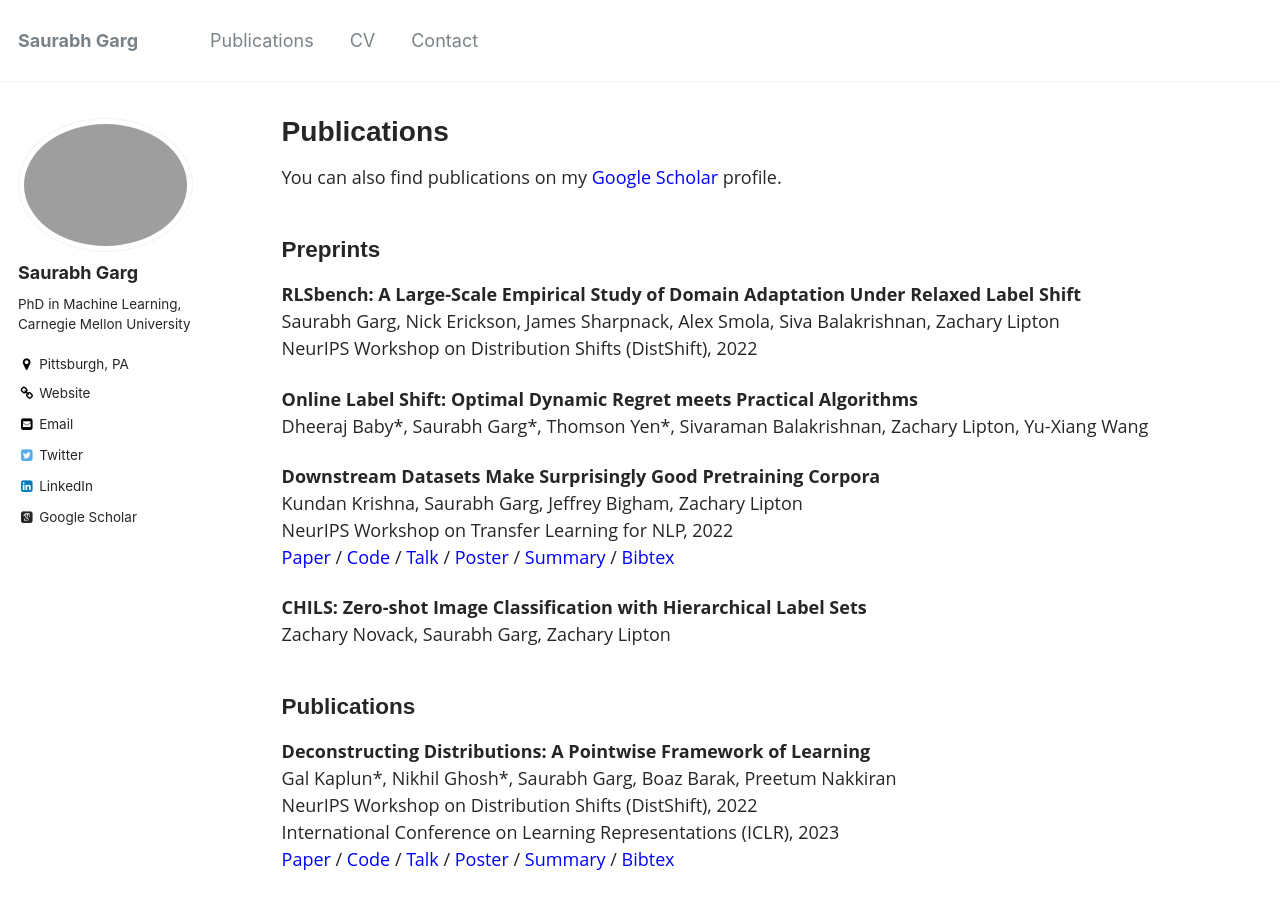
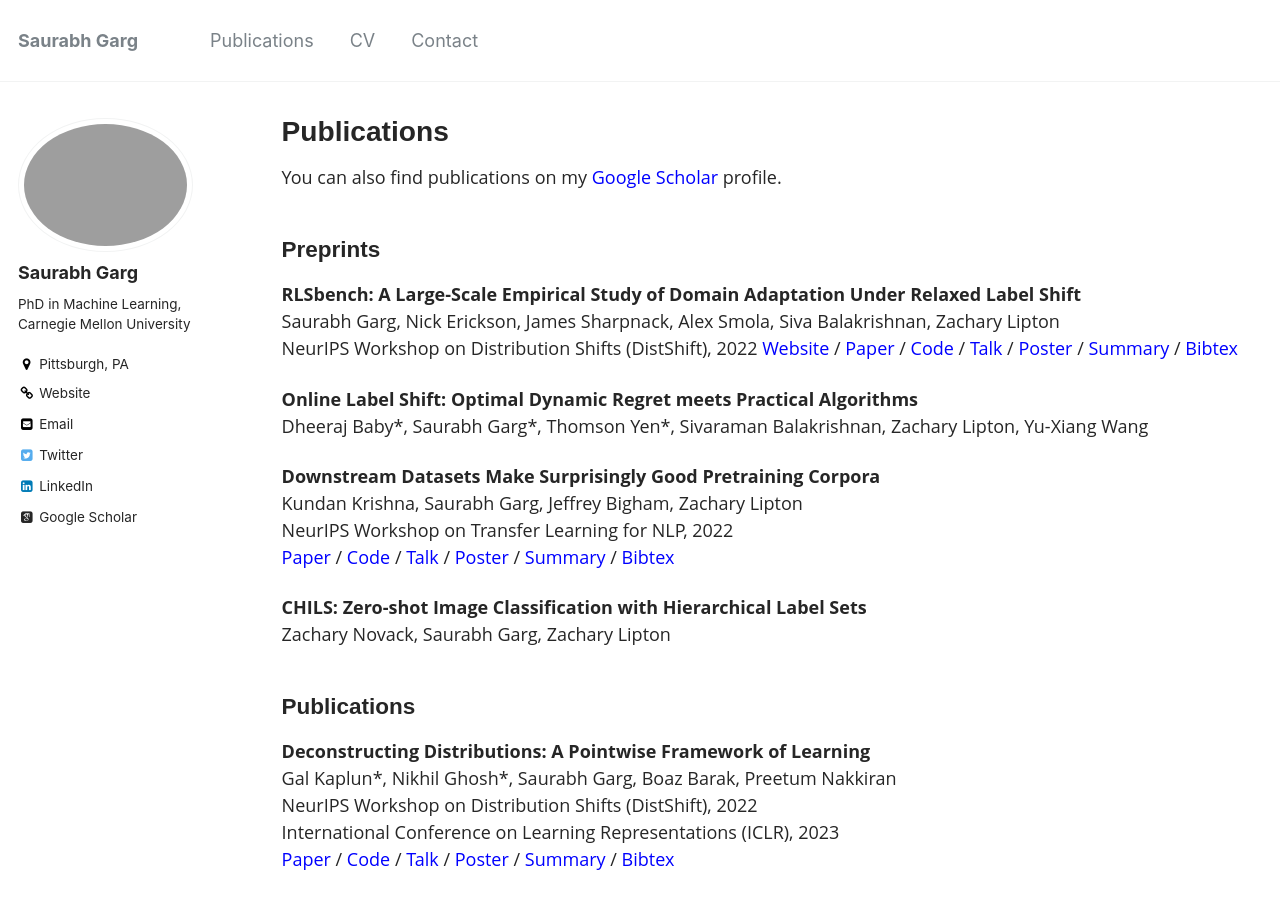
Before and after one commit to saurabhgarg1996/saurabhgarg1996.github.io, a Jekyll site: the page built from _pages/publications.md, in a window 1280 px wide and 900 px high. Built offline with Jekyll 4.4.1, drawn with Linux system fonts in a browser that asks for light colours; some web fonts are replaced; part of the change alters nothing that is shown.

Commit message:
RLSbench

```diff
--- a/_pages/publications.md
+++ b/_pages/publications.md
@@ -13,7 +13,16 @@ You can also find publications on my <span style="color:blue">[Google Scholar](h
 **RLSbench: A Large-Scale Empirical Study of Domain Adaptation Under Relaxed Label Shift**
 Saurabh Garg, Nick Erickson, James Sharpnack, Alex Smola, Siva Balakrishnan,  Zachary Lipton
 NeurIPS Workshop on Distribution Shifts (DistShift), 2022
-
+<span style="color:blue">[Website](https://sites.google.com/view/rlsbench/)</span> / <span style="color:blue">[Paper](https://arxiv.org/abs/2302.03020)</span> / <span style="color:blue">[Code](https://github.com/acmi-lab/RLSbench)</span> / <span style="color:blue">[Talk]()</span> / <span style="color:blue">[Poster](https://saurabhgarg1996.github.io/files/rlsbench_poster.pdf)</span> / <span style="color:blue">[Summary](javascript:toggleblock('Garg_2023RLS_abs'))</span> / <span style="color:blue">[Bibtex](javascript:toggleblock('Garg_2023RLS_bib'))</span>
+<p><i id="Garg_2023RLS_abs" style="display: none;">A large scale study of domain adaptation methods under scenarios where both label distribution and conditionals p(x|y) may shift, highlights brittleness of existing methods and simple fixes that improves the performance.</i></p>
+<bibtext xml:space="preserve" id="Garg_2023RLS_bib" style="display: none;">
+@article{garg2023RLSBench,     <br>
+  title={RLSbench: Domain Adaptation Under Relaxed Label Shift},     <br>
+  author={Garg, Saurabh and Erickson, Nick and Sharpnack, James and Smola, Alex and Balakrishnan, Sivaraman and Lipton, Zachary},    <br>
+  year={2023},     <br>
+  journal={arXiv preprint arXiv:2302.03020}        <br>
+}
+</bibtext>
 
 **Online Label Shift: Optimal Dynamic Regret meets Practical Algorithms**
 Dheeraj Baby\*, Saurabh Garg\*, Thomson Yen\*, Sivaraman Balakrishnan, Zachary Lipton, Yu-Xiang Wang
```
